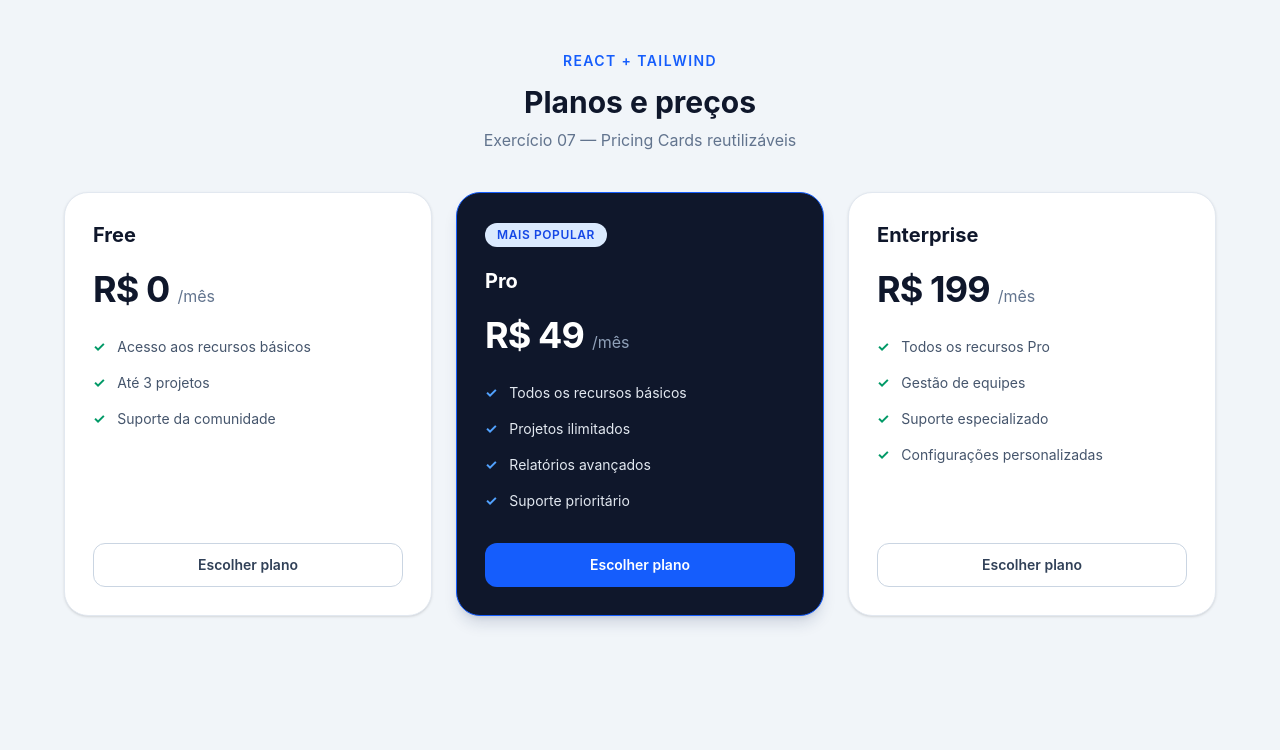
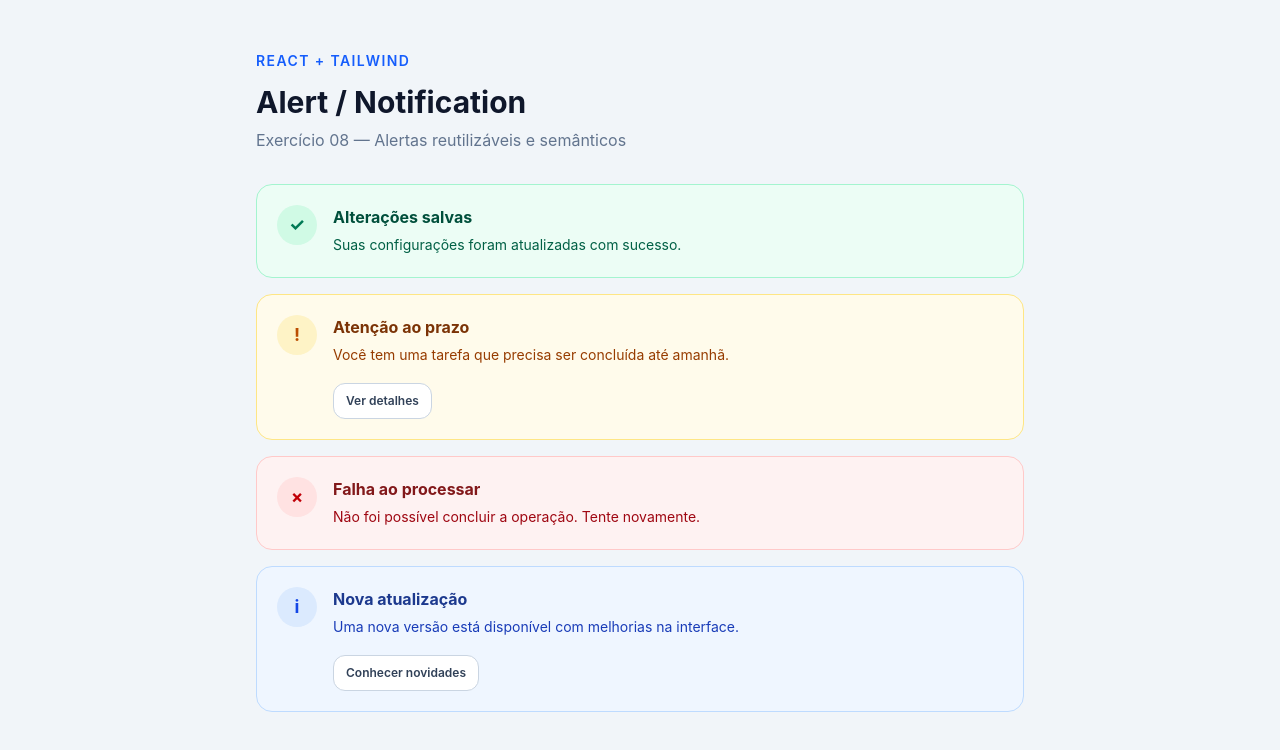
Before and after one commit to IgorAldivanSL/react-tailwind-component-board, a React (Vite) app: page / in a window 1280 px wide. Shown: the top 750 px of the page. Built offline with nearby package versions, Linux system fonts and the light colour scheme.

Commit message:
feat: criar alertas com variantes semânticas

```diff
--- a/src/App.jsx
+++ b/src/App.jsx
@@ -1,68 +1,52 @@
 
-import PricingCard from './components/PricingCard'
-
-const plans = [
-  {
-    name: 'Free',
-    price: 'R$ 0',
-    period: '/mês',
-    features: [
-      'Acesso aos recursos básicos',
-      'Até 3 projetos',
-      'Suporte da comunidade',
-    ],
-  },
-  {
-    name: 'Pro',
-    price: 'R$ 49',
-    period: '/mês',
-    features: [
-      'Todos os recursos básicos',
-      'Projetos ilimitados',
-      'Relatórios avançados',
-      'Suporte prioritário',
-    ],
-    highlighted: true,
-    badge: 'Mais popular',
-  },
-  {
-    name: 'Enterprise',
-    price: 'R$ 199',
-    period: '/mês',
-    features: [
-      'Todos os recursos Pro',
-      'Gestão de equipes',
-      'Suporte especializado',
-      'Configurações personalizadas',
-    ],
-  },
-]
+import Alert from './components/Alert'
 
 function App() {
   return (
-    <main className="min-h-screen bg-slate-100 px-6 py-12">
-      <section className="mx-auto max-w-6xl">
-        <div className="text-center">
+    <main className="min-h-screen bg-slate-100 px-4 py-12 sm:px-6">
+      <section className="mx-auto max-w-3xl">
         <span className="text-sm font-semibold uppercase tracking-widest text-blue-600">
           React + Tailwind
         </span>
 
         <h1 className="mt-3 text-3xl font-bold text-slate-900">
-            Planos e preços
+          Alert / Notification
         </h1>
 
         <p className="mt-2 text-slate-500">
-            Exercício 07 — Pricing Cards reutilizáveis
+          Exercício 08 — Alertas reutilizáveis e semânticos
         </p>
-        </div>
 
-        <div className="mt-10 grid grid-cols-1 items-stretch justify-items-center gap-6 md:grid-cols-2 xl:grid-cols-3">
-          {plans.map((plan) => (
-            <PricingCard
-              key={plan.name}
-              {...plan}
-            />
-          ))}
+        <div className="mt-8 space-y-4">
+          <Alert
+            variant="success"
+            title="Alterações salvas"
+          >
+            Suas configurações foram atualizadas com sucesso.
+          </Alert>
+
+          <Alert
+            variant="warning"
+            title="Atenção ao prazo"
+            actionLabel="Ver detalhes"
+          >
+            Você tem uma tarefa que precisa ser concluída até amanhã.
+          </Alert>
+
+          <Alert
+            variant="error"
+            title="Falha ao processar"
+          >
+            Não foi possível concluir a operação. Tente novamente.
+          </Alert>
+
+          <Alert
+            variant="info"
+            title="Nova atualização"
+            actionLabel="Conhecer novidades"
+          >
+            Uma nova versão está disponível com melhorias na interface.
+          </Alert>
         </div>
       </section>
     </main>
--- /dev/null
+++ b/src/components/Alert.jsx
@@ -0,0 +1,82 @@
+
+import Button from './Button'
+
+const variants = {
+  success: {
+    container: 'border-emerald-200 bg-emerald-50',
+    icon: 'bg-emerald-100 text-emerald-700',
+    title: 'text-emerald-900',
+    message: 'text-emerald-800',
+    symbol: '✓',
+  },
+  warning: {
+    container: 'border-amber-200 bg-amber-50',
+    icon: 'bg-amber-100 text-amber-700',
+    title: 'text-amber-900',
+    message: 'text-amber-800',
+    symbol: '!',
+  },
+  error: {
+    container: 'border-red-200 bg-red-50',
+    icon: 'bg-red-100 text-red-700',
+    title: 'text-red-900',
+    message: 'text-red-800',
+    symbol: '×',
+  },
+  info: {
+    container: 'border-blue-200 bg-blue-50',
+    icon: 'bg-blue-100 text-blue-700',
+    title: 'text-blue-900',
+    message: 'text-blue-800',
+    symbol: 'i',
+  },
+}
+
+function Alert({
+  variant = 'info',
+  title,
+  children,
+  actionLabel,
+}) {
+  const style = variants[variant] ?? variants.info
+
+  return (
+    <section
+      role="status"
+      className={[
+        'flex items-start gap-4 rounded-2xl border p-4 sm:p-5',
+        style.container,
+      ].join(' ')}
+    >
+      <div
+        aria-hidden="true"
+        className={[
+          'grid size-10 shrink-0 place-items-center rounded-full text-lg font-bold',
+          style.icon,
+        ].join(' ')}
+      >
+        {style.symbol}
+      </div>
+
+      <div className="min-w-0 flex-1">
+        <h2 className={['font-bold', style.title].join(' ')}>
+          {title}
+        </h2>
+
+        <p className={['mt-1 text-sm leading-6', style.message].join(' ')}>
+          {children}
+        </p>
+
+        {actionLabel && (
+          <div className="mt-4">
+            <Button variant="secondary" size="sm">
+              {actionLabel}
+            </Button>
+          </div>
+        )}
+      </div>
+    </section>
+  )
+}
+
+export default Alert
```
Lines whose indentation alone changed are shown as unchanged.
